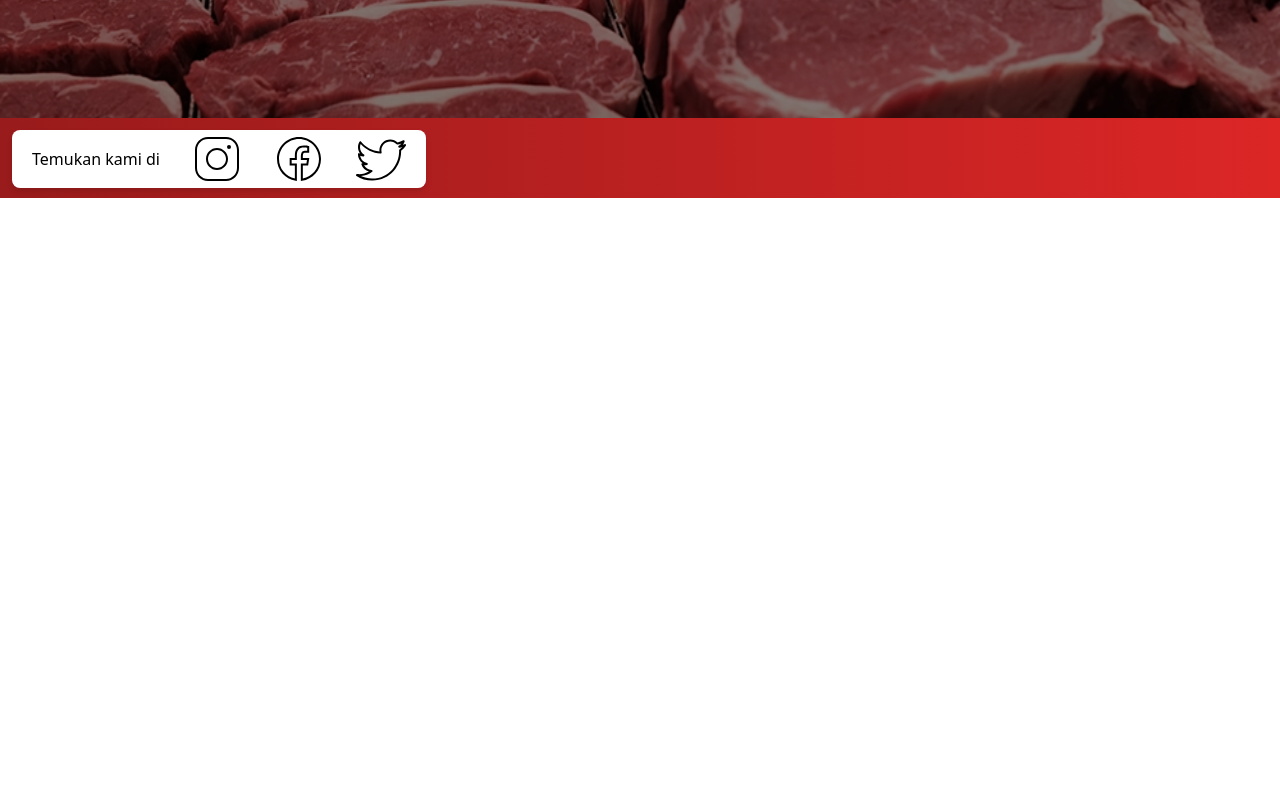
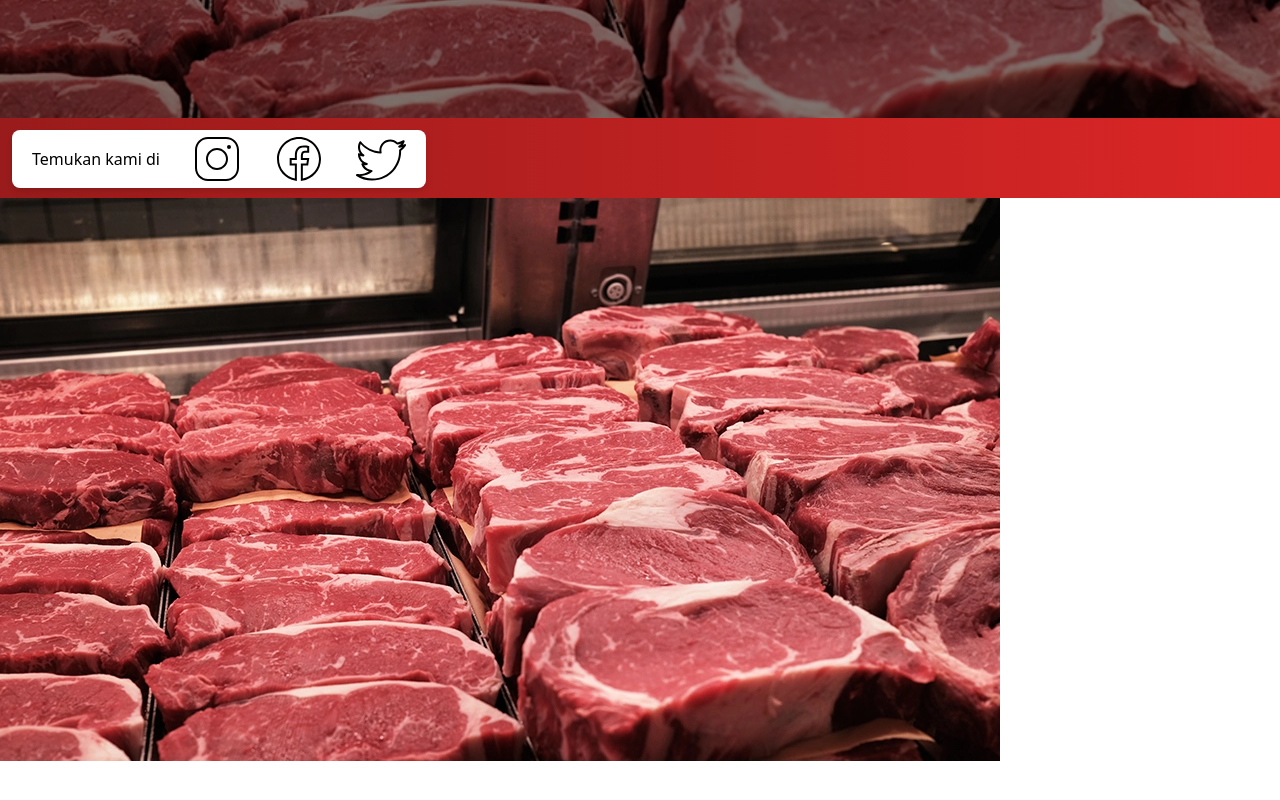
Before and after one commit to hamdandirgantoro/Daging_merah, a Next.js app: page / in a window 1280 px wide. Shown: the part 602-1402 px from the top of the page. Before the commit the page ends 928 px from the top, so only its background shows below. Built offline with nearby package versions, Linux system fonts and the light colour scheme.

Commit message:
ditambahkan component baru yaitu tentang di

```diff
--- /dev/null
+++ b/components/tentang.tsx
@@ -0,0 +1,11 @@
+import React from "react";
+import Image from "next/image";
+export default function Tentang() {
+  return (
+    <Image
+      src={require("./images/Steak.webp")}
+      alt="background tentang"
+      style={{ zIndex: 0 }}
+    />
+  );
+}
--- a/pages/index.tsx
+++ b/pages/index.tsx
@@ -5,6 +5,7 @@ import Navbar from "../components/navbar";
 import FooterWeb from "../components/footer";
 import ImageSlider from "../components/ad_board";
 import AdBoard from "../components/ad_board";
+import Tentang from "../components/tentang";
 
 export default function Home() {
   return (
@@ -35,6 +36,7 @@ export default function Home() {
       <div>
         <Navbar />
         <AdBoard />
+        <Tentang />
         <FooterWeb />
       </div>
     </>
```
